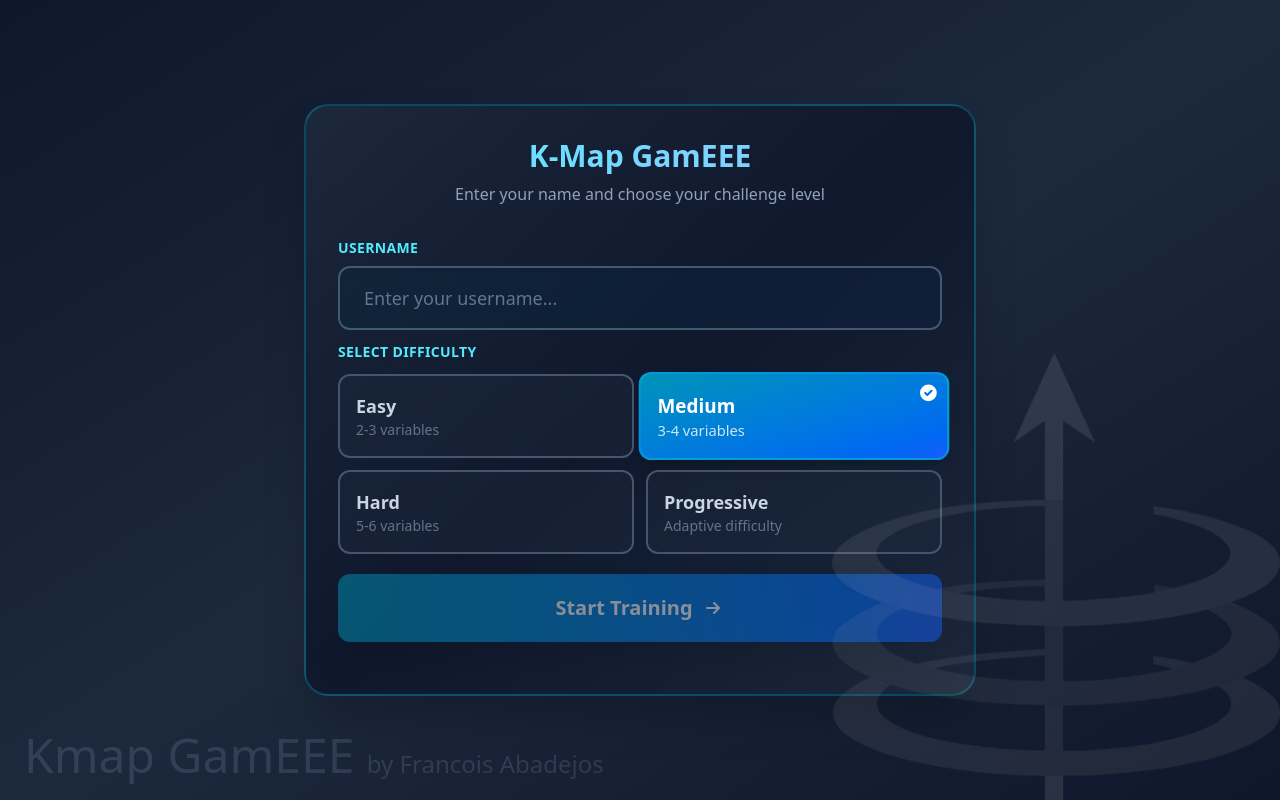
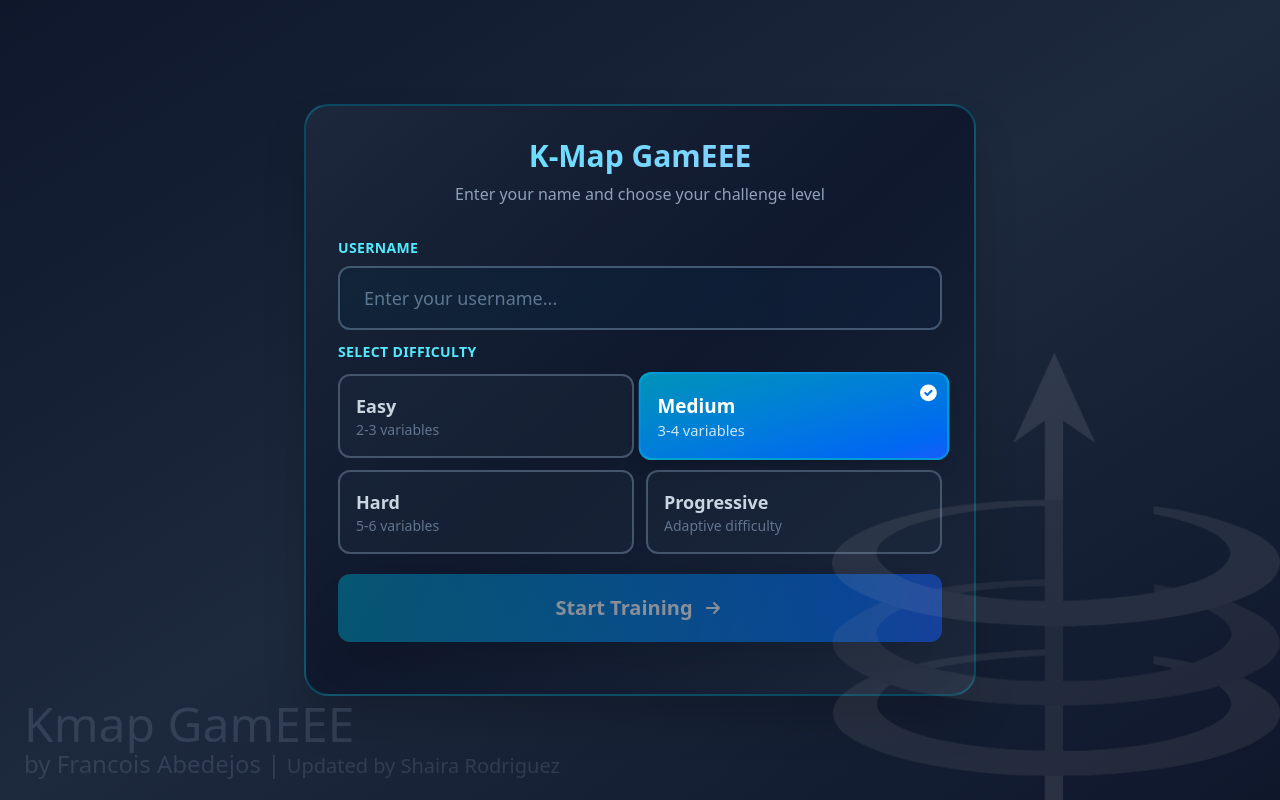
Before and after one commit to pranchuzels/kmap-gamEEE, a React (Vite) app in the folder frontend/: page / in a window 1280 px wide. Built offline with nearby package versions, Linux system fonts and the light colour scheme.

Commit message:
Frontend title fix

```diff
--- a/frontend/src/App.jsx
+++ b/frontend/src/App.jsx
@@ -33,10 +33,11 @@ function App() {
                   opacity-10
                   pointer-events-none select-none grayscale invert"
       />
-      <div className="absolute bottom-5 left-6
+      <div className="absolute bottom-1 left-6
                       text-slate-400 text-5xl
-                      opacity-20 select-none">
-        Kmap GamEEE <span className='text-2xl'>by Francois Abadejos </span>
+                      opacity-20 select-none grid grid-rows-2">
+        <a>Kmap GamEEE</a>
+        <a className='text-2xl'>by Francois Abedejos | <span className='text-xl'>Updated by Shaira Rodriguez</span> </a>
       </div>
 
       </div>
```
Also changed, not shown: 1 other file (tests, documents, lock files or other folders).
